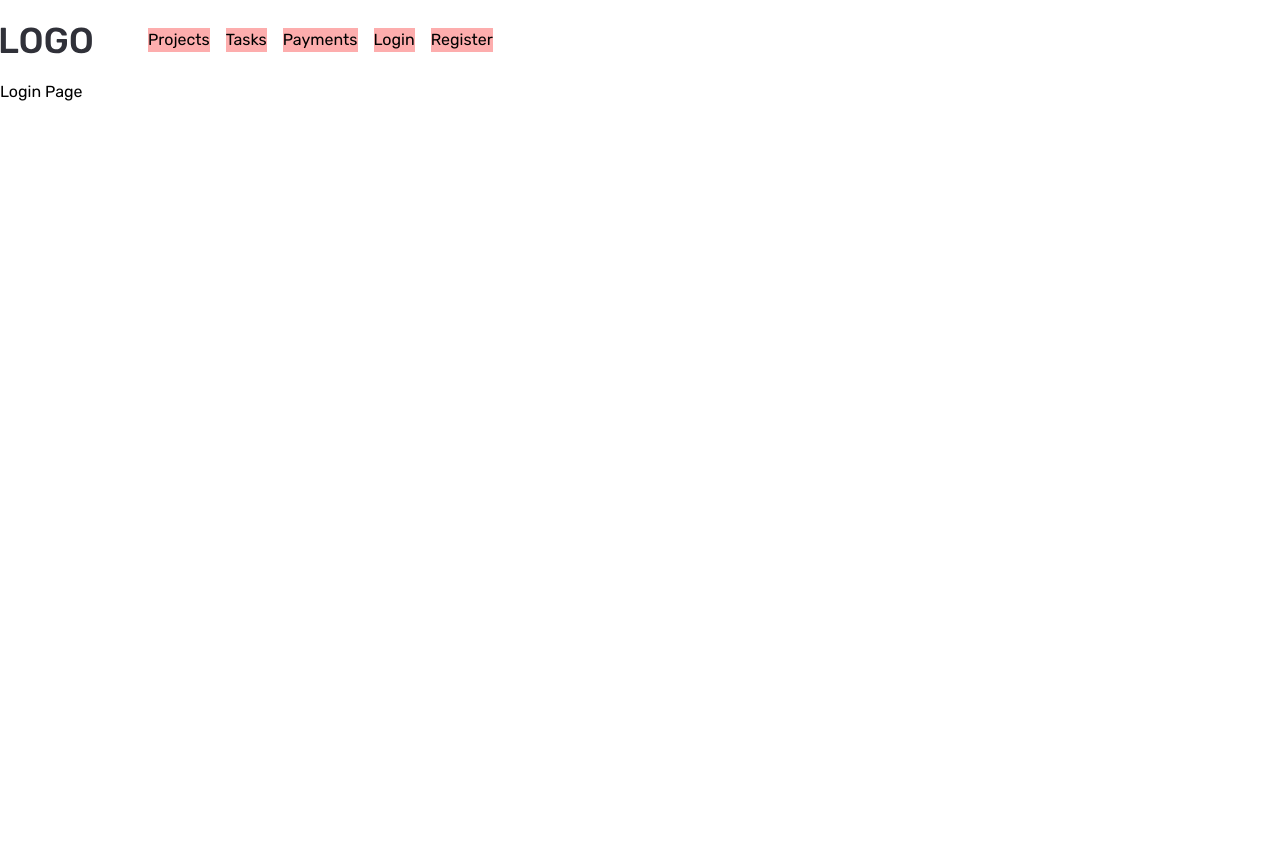
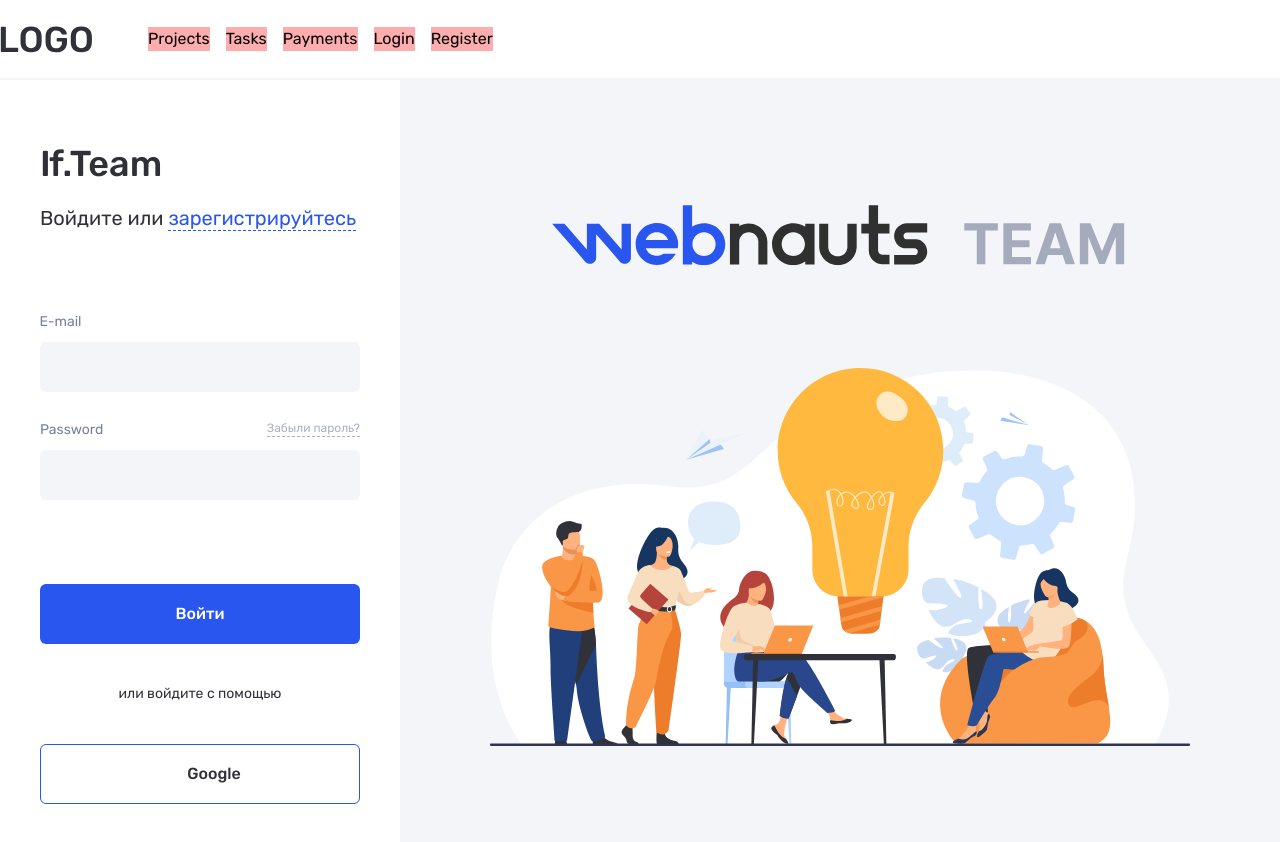
Before and after one commit to exes2012/if-team, a Vue app: page /login in a window 1280 px wide. Shown: the top 842 px of the page. Before the commit the page ends 800 px from the top, so only its background shows below. Built offline with nearby package versions, Linux system fonts and the light colour scheme.

Commit message:
created registration page

```diff
--- /dev/null
+++ b/src/assets/css/fonts.scss
@@ -0,0 +1,19 @@
+@font-face {
+  font-family: "Rubik";
+  src: url("../fonts/Rubik-Regular.woff2") format("woff2"),
+    url("../fonts/Rubik-Regular.woff") format("woff"),
+    url("../fonts/Rubik-Regular.ttf") format("truetype");
+  font-style: normal;
+  font-weight: 400;
+  font-display: swap;
+}
+
+@font-face {
+  font-family: "Rubik";
+  src: url("../fonts/Rubik-Medium.woff2") format("woff2"),
+    url("../fonts/Rubik-Medium.woff") format("woff"),
+    url("../fonts/Rubik-Medium.ttf") format("truetype");
+  font-style: normal;
+  font-weight: 500;
+  font-display: swap;
+}
--- a/src/assets/css/style.scss
+++ b/src/assets/css/style.scss
@@ -1 +1,2 @@
 @import "tailwind";
+@import "fonts";
--- a/src/assets/css/tailwind.scss
+++ b/src/assets/css/tailwind.scss
@@ -1,26 +1,6 @@
 @tailwind base;
 @tailwind components;
 @tailwind utilities;
-
-@font-face {
-  font-family: "Rubik";
-  src: url("../fonts/Rubik-Regular.woff2") format("woff2"),
-    url("../fonts/Rubik-Regular.woff") format("woff"),
-    url("../fonts/Rubik-Regular.ttf") format("truetype");
-  font-style: normal;
-  font-weight: 400;
-  font-display: swap;
-}
-
-@font-face {
-  font-family: "Rubik";
-  src: url("../fonts/Rubik-Medium.woff2") format("woff2"),
-    url("../fonts/Rubik-Medium.woff") format("woff"),
-    url("../fonts/Rubik-Medium.ttf") format("truetype");
-  font-style: normal;
-  font-weight: 500;
-  font-display: swap;
-}
 
 @layer base {
   h1 {
@@ -57,7 +37,7 @@
     font-normal
     text-xl
     text-gray-900
-    mobile:text-lg;
+    md:text-lg;
   }
 
   .text-2 {
@@ -326,7 +306,7 @@
     transition
     disabled:text-gray-400
     disabled:border-none
-    mobile:text-lg;
+    md:text-lg;
   }
 
   .link-2 {
@@ -429,7 +409,7 @@
     pr-12;
   }
 
-  .btn-password {
+  .btn-field {
     @apply h-13
     w-12
     pl-2
@@ -439,7 +419,7 @@
     z-10;
   }
 
-  .btn-password:hover svg {
+  .btn-field:hover svg {
     @apply fill-blue-400;
   }
 
@@ -523,6 +503,17 @@
     border-b-2
     border-solid
     border-gray-100
-    mobile:px-[15px];
+    md:px-[15px];
+  }
+
+  .upload-photo {
+    @apply w-[166px]
+    h-[166px]
+    bg-gray-100
+    border
+    border-dashed
+    border-gray-400
+    rounded-full
+    cursor-pointer;
   }
 }
--- a/src/components/TheHeader.vue
+++ b/src/components/TheHeader.vue
@@ -1,9 +1,13 @@
 <template>
-	<div class="flex h-20 w-full bg-white">
+  <div
+    class="flex h-20 w-full bg-white border-b-2 border-solid border-gray-100"
+  >
     <v-container class="items-center">
-			<the-header-logo class="mr-14"/>
+      <the-header-logo class="mr-14" />
       <ul class="flex">
-				<li v-for="route in routes" :key="route.id" class="mr-4 bg-red-300 "><router-link :to="route.url">{{route.name}}</router-link></li>
+        <li v-for="route in routes" :key="route.id" class="mr-4 bg-red-300">
+          <router-link :to="route.url">{{ route.name }}</router-link>
+        </li>
       </ul>
     </v-container>
   </div>
@@ -15,24 +19,22 @@ import VContainer from "./VContainer.vue";
 
 export default {
   name: "TheHeader",
-	components:{
+  components: {
     VContainer,
-		TheHeaderLogo
+    TheHeaderLogo,
   },
-	data(){
-		return{
-			routes:[
-				{name:'Projects', url:'/'},
-				{name:'Tasks', url:'/tasks'},
-				{name:'Payments', url:'/payments'},
-				{name:'Login', url:'/login'},
-				{name:'Register', url:'/register'},
-			]
-		}
-	}
-}
+  data() {
+    return {
+      routes: [
+        { name: "Projects", url: "/" },
+        { name: "Tasks", url: "/tasks" },
+        { name: "Payments", url: "/payments" },
+        { name: "Login", url: "/login" },
+        { name: "Register", url: "/register" },
+      ],
+    };
+  },
+};
 </script>
 
-<style scoped>
-
-</style>
+<style scoped></style>
--- a/src/views/ViewLogin.vue
+++ b/src/views/ViewLogin.vue
@@ -1,13 +1,81 @@
 <template>
-<div>Login Page</div>
+  <main class="flex min-h-screen lg:h-auto lg:justify-center">
+    <div
+      class="max-w-[600px] w-full pt-[140px] px-[90px] pb-[90px] 2xl:max-w-[400px] 2xl:py-16 2xl:px-10 lg:max-w-[600px] md:px-[15px] md:pb-20"
+    >
+      <h1 class="mb-5 md:mb-3">If.Team</h1>
+      <p class="text-1 mb-20 md:mb-16">
+        Войдите или
+        <a href="#" class="link-1">зарегистрируйтесь</a>
+      </p>
+      <form action="#" method="post">
+        <div class="mb-7 md:mb-5">
+          <div class="flex justify-between">
+            <label for="email" class="label">E-mail</label>
+            <span class="message-invalid invisible">Неверный формат</span>
+          </div>
+          <input
+            type="email"
+            name="email"
+            id="email"
+            class="field"
+            placeholder=" "
+            required
+          />
+        </div>
+        <div class="relative mb-2 md:mb-1">
+          <div class="flex justify-between">
+            <label for="password" class="label">Password</label>
+            <a href="#" class="link-2">Забыли пароль?</a>
+          </div>
+          <input
+            type="password"
+            name="password"
+            id="password"
+            class="field field-password"
+            placeholder=" "
+            required
+          />
+          <button class="btn-password" type="button">
+            <svg width="20" height="16">
+              <use xlink:href="img/sprite.svg#password-show"></use>
+            </svg>
+          </button>
+        </div>
+        <p class="text-3 mb-8 text-red-800 invisible md:mb-6">
+          Неверный логин и пароль
+        </p>
+        <button class="btn-primary w-full h-15 mb-10 md:mb-7">Войти</button>
+        <p class="text-3 text-center mb-10 md:mb-7">или войдите с помощью</p>
+        <button class="btn-secondary w-full h-15">
+          <svg width="20" height="20">
+            <use xlink:href="img/sprite.svg#google"></use>
+          </svg>
+          Google
+        </button>
+      </form>
+    </div>
+    <div
+      class="w-full flex flex-col items-center pt-[140px] px-[90px] pb-[90px] bg-gray-100 2xl:pt-20 2xl:justify-center lg:hidden"
+    >
+      <img
+        class="max-w-xl w-full mb-[85px]"
+        src="../assets/img/logo-big.svg"
+        alt="webnauts logo"
+      />
+      <img
+        class="max-w-[1000px] w-full"
+        src="../assets/img/team.svg"
+        alt="team"
+      />
+    </div>
+  </main>
 </template>
 
 <script>
 export default {
-	name: "ViewLogin"
-}
+  name: "ViewLogin",
+};
 </script>
 
-<style scoped>
-
-</style>
+<style scoped></style>
--- a/src/views/ViewRegister.vue
+++ b/src/views/ViewRegister.vue
@@ -1,13 +1,208 @@
 <template>
-	<div>Register Page</div>
+  <aside class="max-w-[412px] w-full pt-14 pr-5 pb-10 pl-10">
+    <p class="text-2">
+      Здесь может быть
+      <br />
+      какая-то справочная инфа
+    </p>
+  </aside>
+  <main class="p-28 w-full">
+    <h1 class="mb-5">If.Team</h1>
+    <p class="text-1 mb-12">
+      Register or
+      <a href="#" class="link-1">login</a>
+    </p>
+    <div class="mb-2 flex items-center">
+      <div
+        class="w-10 h-10 bg-blue-400 rounded-full flex justify-center items-center"
+      >
+        <svg width="24" height="24" class="fill-white">
+          <use xlink:href="../assets/img/sprite.svg#check"></use>
+        </svg>
+      </div>
+      <div class="w-[106px] h-px bg-gray-200"></div>
+      <div
+        class="w-10 h-10 bg-gray-100 rounded-full flex justify-center items-center"
+      >
+        <div class="w-1.5 h-1.5 bg-blue-400 rounded-full"></div>
+      </div>
+      <div class="w-[106px] h-px bg-gray-200"></div>
+      <div
+        class="w-10 h-10 bg-gray-100 rounded-full flex justify-center items-center"
+      ></div>
+    </div>
+    <div class="mb-8 flex items-start">
+      <p class="text-4 text-blue-400 mr-[80px]">
+        Main <br />
+        information
+      </p>
+      <p class="text-4 text-blue-400 mr-[120px]">Data</p>
+      <p class="text-4 text-gray-500">
+        Completing <br />
+        registration
+      </p>
+    </div>
+    <form
+      action="#"
+      method="post"
+      class="max-w-[910px] w-full pt-12 border-t-2 border-solid border-gray-100 grid-cols-2 gap-x-5 hidden"
+    >
+      <div class="mb-7">
+        <div class="flex justify-between">
+          <label for="name" class="label">Full name</label>
+          <span class="message-invalid invisible">Неверный формат</span>
+        </div>
+        <input
+          type="text"
+          name="name"
+          id="name"
+          class="field"
+          placeholder=" "
+          required
+        />
+      </div>
+
+      <div class="relative mb-7">
+        <div class="flex justify-between">
+          <label for="birth" class="label">Date of birth</label>
+          <span class="message-invalid invisible">Неверный формат</span>
+        </div>
+        <input
+          type="text"
+          name="birth"
+          id="birth"
+          class="field"
+          placeholder=" "
+          required
+        />
+        <button class="btn-field" type="button">
+          <svg width="18" height="18">
+            <use xlink:href="../assets/img/sprite.svg#calendar"></use>
+          </svg>
+        </button>
+      </div>
+
+      <div class="relative mb-12">
+        <div class="flex justify-between">
+          <label for="role" class="label">Role</label>
+          <span class="message-invalid invisible">Неверный формат</span>
+        </div>
+        <input
+          type="text"
+          name="role"
+          id="role"
+          class="field"
+          placeholder=" "
+          required
+        />
+        <button class="btn-field" type="button">
+          <svg width="12" height="8">
+            <use xlink:href="../assets/img/sprite.svg#btn-arrow"></use>
+          </svg>
+        </button>
+      </div>
+
+      <div class="relative mb-12">
+        <div class="flex justify-between">
+          <label for="department" class="label">Department</label>
+          <span class="message-invalid invisible">Неверный формат</span>
+        </div>
+        <input
+          type="text"
+          name="department"
+          id="department"
+          class="field"
+          placeholder=" "
+          required
+        />
+        <button class="btn-field" type="button">
+          <svg width="12" height="8">
+            <use xlink:href="../assets/img/sprite.svg#btn-arrow"></use>
+          </svg>
+        </button>
+      </div>
+
+      <button class="btn-primary w-full h-15">Next</button>
+    </form>
+    <form
+      action="#"
+      method="post"
+      class="max-w-[445px] w-full pt-12 border-t-2 border-solid border-gray-100 hidden"
+    >
+      <div class="mb-7">
+        <div class="flex justify-between">
+          <label for="email" class="label">E-mail</label>
+          <span class="message-invalid invisible">Неверный формат</span>
+        </div>
+        <input
+          type="email"
+          name="email"
+          id="email"
+          class="field"
+          placeholder="Your e-mail"
+          required
+        />
+      </div>
+      <div class="mb-7">
+        <div class="flex justify-between">
+          <label for="phone" class="label">Phone</label>
+          <span class="message-invalid invisible">Неверный формат</span>
+        </div>
+        <input
+          type="tel"
+          name="phone"
+          id="phone"
+          class="field"
+          placeholder="+38 000 00 00 000"
+          required
+        />
+      </div>
+      <div class="relative mb-14">
+        <div class="flex justify-between">
+          <label for="password" class="label">Password</label>
+          <span class="message-invalid invisible">Не менее 6 символов</span>
+        </div>
+        <input
+          type="password"
+          name="password"
+          id="password"
+          class="field field-password"
+          placeholder=" "
+          required
+        />
+        <button class="btn-field" type="button">
+          <svg width="20" height="16">
+            <use xlink:href="../assets/img/sprite.svg#password-show"></use>
+          </svg>
+        </button>
+      </div>
+      <button class="btn-primary w-full h-15">Next</button>
+    </form>
+    <form
+      action="#"
+      method="post"
+      class="max-w-[445px] w-full pt-20 border-t-2 border-solid border-gray-100"
+    >
+      <div class="mb-20 relative flex items-center">
+        <input
+          type="file"
+          name="file"
+          id="file"
+          class="invisible opacity-0 absolute"
+          required
+        />
+        <label for="file" class="upload-photo"> </label>
+      </div>
+
+      <button class="btn-primary w-full h-15">Complete the registration</button>
+    </form>
+  </main>
 </template>
 
 <script>
 export default {
-	name: "ViewRegister"
-}
+  name: "ViewRegister",
+};
 </script>
 
-<style scoped>
-
-</style>
+<style scoped></style>
```
Also changed, not shown: src/components/VContainer.vue (+6 -8 lines), tailwind.config.js (+6 -18 lines), src/assets/img/sprite.svg. Lines whose indentation alone changed are shown as unchanged.
